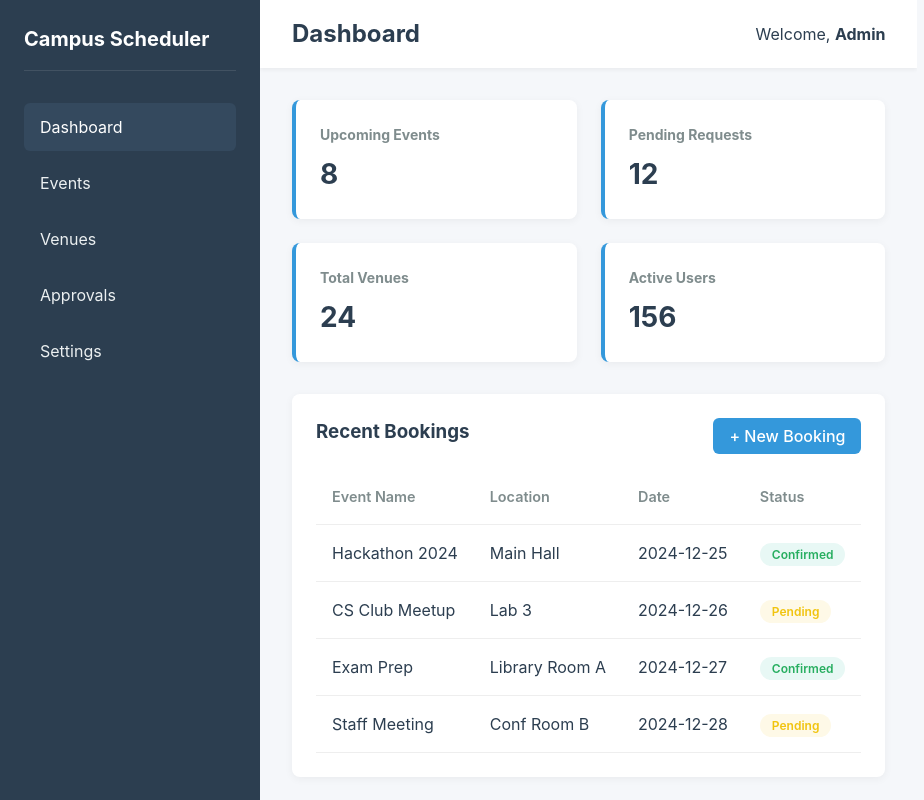
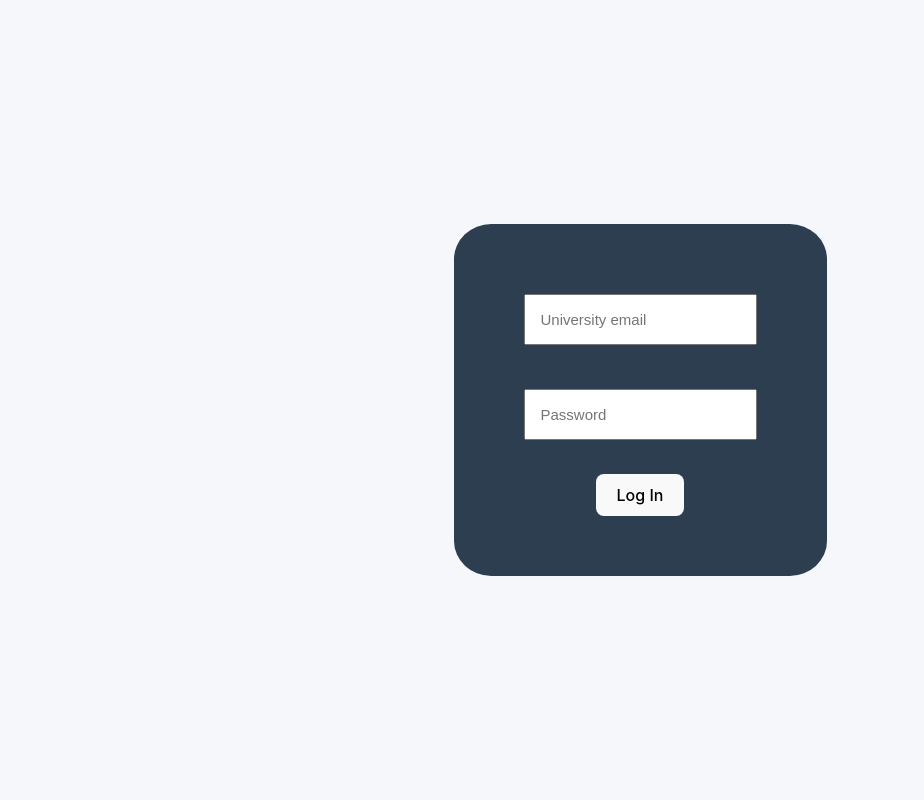
Before and after one commit to ErixTheUncoder/Campus_Event_Scheduling_and_Space_Management_System, a React (Vite) app in the folder vite-project/: page / in a window 1280 px wide. Shown: the whole page, without its empty margins (0-924 px from the left). Built offline with nearby package versions, Linux system fonts and the light colour scheme.

Commit message:
feat: basic login form is done

```diff
--- a/vite-project/src/App.css
+++ b/vite-project/src/App.css
@@ -162,3 +162,60 @@ th {
   font-weight: 500;
 }
 .btn:hover { background-color: #2980b9; }
+
+.loginBackground{
+  background-color: var(--bg);
+  display: flex;
+  justify-content: center;
+  align-items: center;
+  position: fixed;
+
+  height: 100%;
+  width: 100%;
+
+  padding:0;
+  margin: 0;
+
+  top: 0;
+  left: 0;
+}
+
+
+.loginBody {
+  background-color: var(--primary);
+  width: fit-content;
+  height: fit-content;
+  padding: 60px;
+  border-radius: 10%/10%;
+  display: flex;
+
+}
+
+.loginBody form{
+  display: flex;
+  flex-direction: column;
+
+  align-items: center;
+  justify-content: center;
+}
+
+
+.loginBody label{
+  color:white;
+  align-items: center;
+
+}
+
+.loginBody input{
+  font-size: 15px;
+  padding: 15px;
+
+  align-items: center;
+
+  margin:10px;
+}
+
+.loginBody button{
+  align-items: center;
+  justify-self: center;
+}
--- a/vite-project/src/App.jsx
+++ b/vite-project/src/App.jsx
@@ -4,12 +4,15 @@ import Header from './component/Header';
 import Sidebar from './component/Sidebar';
 import DashboardContent from './component/DashboardContent';'./component/DashboardContent';
 import PlaceholderContent from  './component/PlaceholderContent';
+import LoginForm from './component/login';
 
 
 function App() {
   const [activeTab, setActiveTab] = useState('Dashboard');
+  const [isLoggedIn, setIsLoggedIn] = useState(false);
 
-  return (
+  if(isLoggedIn){
+    return (
     <div className="app-container">
       <Sidebar activeTab={activeTab} onTabChange={setActiveTab} />
 
@@ -21,7 +24,18 @@ function App() {
         </div>
       </div>
     </div>
-  );
+  )
+}
+  else{
+    return(
+      <div className='loginBackground'>
+        <LoginForm />
+      </div>
+    );
+  }
 }
 
+
+
+
 export default App;
--- a/vite-project/src/component/login.jsx
+++ b/vite-project/src/component/login.jsx
@@ -1,10 +1,36 @@
 import { useState } from 'react';
 
 function LoginForm(){
+  const [email,setEmail] = useState("");
+  const [password,setPassword] = useState("");
   return(
-    <div className='loginBody'>
+      <div className='loginBody'>
+        <form>
+          {/* Input for email */}
+          <input
+          className='emailTextbox'
+          type='text'
+          placeholder='University email'
+          value={email}
+          onChange={(e) => setEmail(e.target.value)}
+          />
 
-    </div>
+          <br/>
+
+          {/* Input for password */}
+          <input
+          className='passwordTextbox'
+          type='password'
+          placeholder='Password'
+          value={password}
+          onChange={(e) => setPassword(e.target.value)}
+          />
+
+          <br/>
+
+          <button type='submit' className='submitButton'>Log In</button>
+        </form>
+      </div>
   )
 }
 
```
